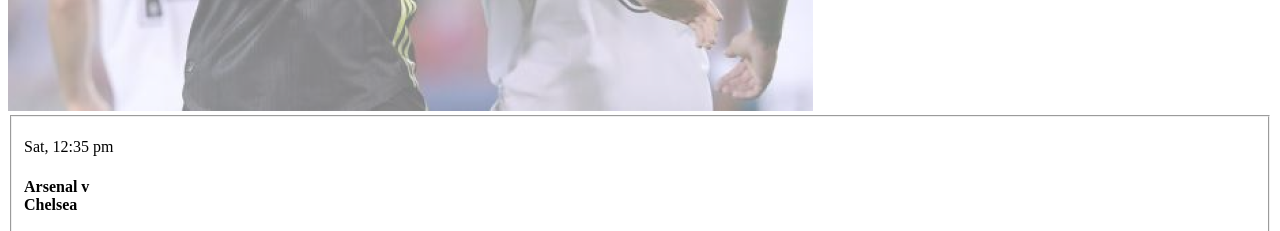
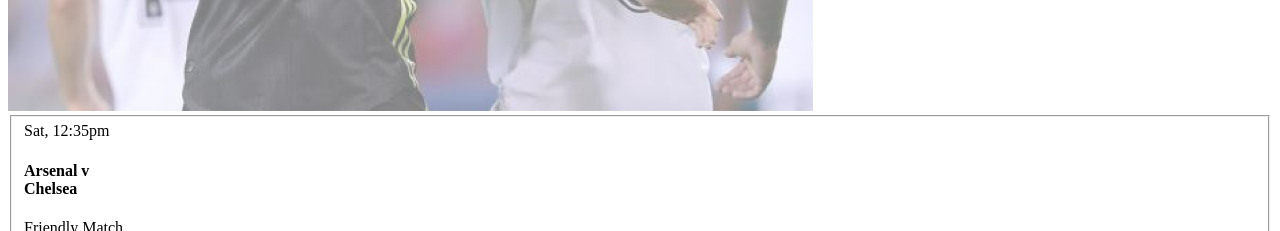
Before and after one commit to AnnaSakivska/sports-app-landing, a website: page src/index.html in a window 1280 px wide. Shown: the part 1340-1571 px from the top of the page. Drawn offline with Linux system fonts and the light colour scheme.

Commit message:
Unneeded usage of p tag - fixed #7

```diff
--- a/src/index.html
+++ b/src/index.html
@@ -22,10 +22,7 @@
 <div>
   <img src="../img/players_hugs.png" alt="Background picture with soccer players hugging." height="592" width="805">
   <fieldset>
-    <p>Sat,
-      <time>12:35</time>
-      pm
-    </p>
+    <time>Sat, 12:35pm</time>
     <h4>Arsenal v<br> Chelsea</h4>
     <p>Friendly Match</p>
     <img src="../img/arsenal-f-c-seeklogo.com.png" alt="Arsenal label">
```
